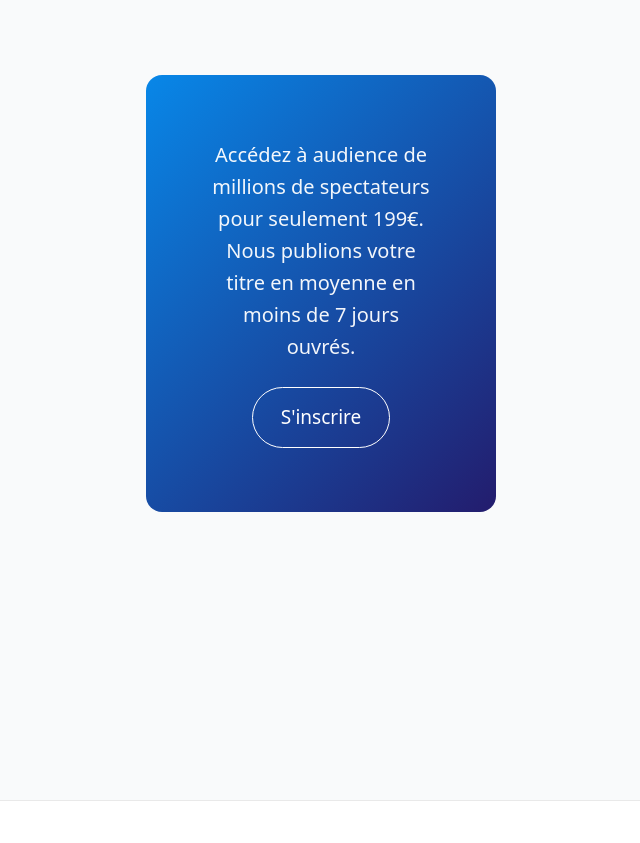
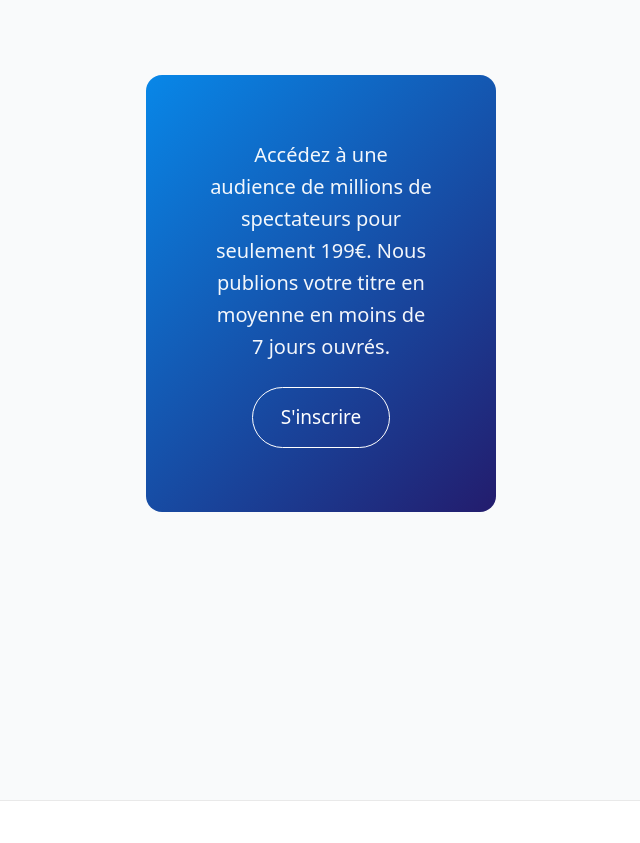
Before and after one commit to northstandardinfracomltd/datalgmaticfront, a plain HTML site: page index.html in a window 1280 px wide. Shown: the part 4320-5163 px from the top of the page, without its empty margins (319-959 px from the left). Drawn offline with Linux system fonts and the light colour scheme; a web font is replaced by a local one.

Commit message:
Update index.html

```diff
--- a/index.html
+++ b/index.html
@@ -510,7 +510,7 @@ Nous réconcilions Amazon Prime Video et les créateurs.
       <!-- Final CTA -->
       <section class="section">
         <div class="final-cta fade-in">
-          <p>Accédez à audience de millions de spectateurs pour seulement 199€. Nous publions votre titre en moyenne en moins de 7 jours ouvrés.</p>
+          <p>Accédez à une audience de millions de spectateurs pour seulement 199€. Nous publions votre titre en moyenne en moins de 7 jours ouvrés.</p>
           <a class="btn" href="https://register.datalogmatic.com/" target="_blank" rel="noopener">S'inscrire</a>
         </div>
       </section>
```
